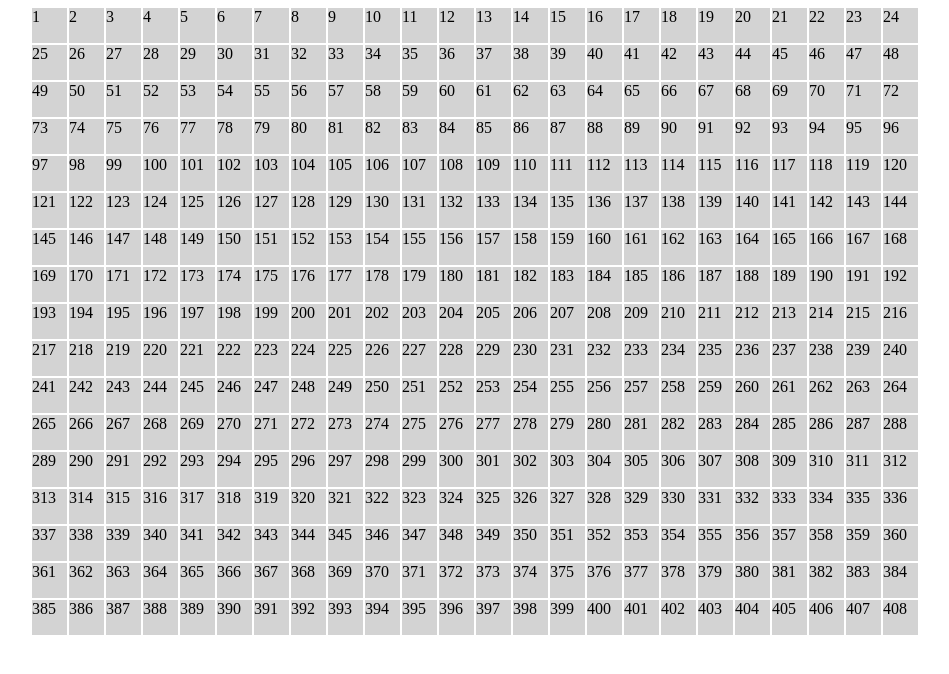
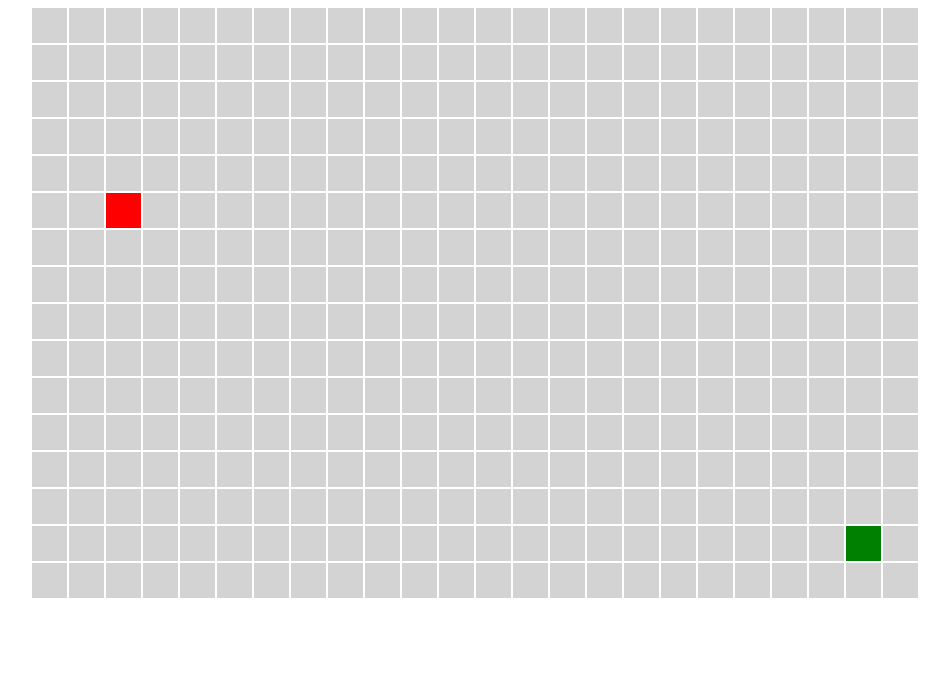
Before and after one commit to bhushan/path-finder-visualiser, a React (Create React App) app: page / in a window 1280 px wide. Shown: the top 674 px of the page, without its empty margins (158-1107 px from the left). Built offline with nearby package versions, Linux system fonts and the light colour scheme.

Commit message:
refined grid

```diff
--- a/src/App.css
+++ b/src/App.css
@@ -8,8 +8,3 @@
     grid-template-columns: repeat(auto-fit, 35px);
     grid-gap: 2px;
 }
-
-.grid .node {
-    background-color: lightgray;
-    aspect-ratio: 1;
-}
--- a/src/App.tsx
+++ b/src/App.tsx
@@ -2,20 +2,49 @@ import React from 'react';
 import Node from './components/Node';
 import './App.css'
 
-const NODE_SIZE = 408;
+const BOARD_COL = 24;
+const BOARD_ROW = 16;
+
+const START_NODE_COL = 2;
+const START_NODE_ROW = 5;
+
+const FINISH_NODE_COL = 22;
+const FINISH_NODE_ROW = 14;
+
+const createNode = (col: number, row: number) => {
+  return {
+    col,
+    row,
+    isStart: row === START_NODE_ROW && col === START_NODE_COL,
+    isFinish: row === FINISH_NODE_ROW && col === FINISH_NODE_COL,
+  };
+};
 
 const range = (max: number) => Array.from(Array(max).keys())
+
+const grid = () => {
+  return range(BOARD_ROW).map(row => {
+    return range(BOARD_COL).map(col => {
+      return createNode(col, row);
+    });
+  });
+}
 
 const App = () => {
   return (
     <div className="container">
       <div className="grid">
         {
-          range(NODE_SIZE).map(item => {
-            return <Node
-              key={item}
-              value={item}
-            />
+          grid().map(x => {
+            return x.map(y => {
+              return <Node
+                key={`${y.col}-${y.row}`}
+                col={y.col}
+                row={y.row}
+                isStart={y.isStart}
+                isFinish={y.isFinish}
+              />;
+            })
           })
         }
       </div>
--- /dev/null
+++ b/src/components/Node.css
@@ -0,0 +1,12 @@
+.node {
+    background-color: lightgray;
+    aspect-ratio: 1;
+}
+
+.node-start {
+    background-color: red;
+}
+
+.node-end {
+    background-color: green;
+}
--- a/src/components/Node.tsx
+++ b/src/components/Node.tsx
@@ -1,5 +1,10 @@
-const Node = (props: { value: number }) => {
-  return <div className="node">{props.value + 1}</div>
+import './Node.css'
+
+const Node = (props: { col: number, row: number, isStart: boolean, isFinish: boolean }) => {
+  const startClass = props.isStart ? 'node-start' : '';
+  const finishClass = props.isFinish ? 'node-end' : '';
+
+  return <div className={`node ` + startClass + finishClass} />
 }
 
 export default Node;
```
